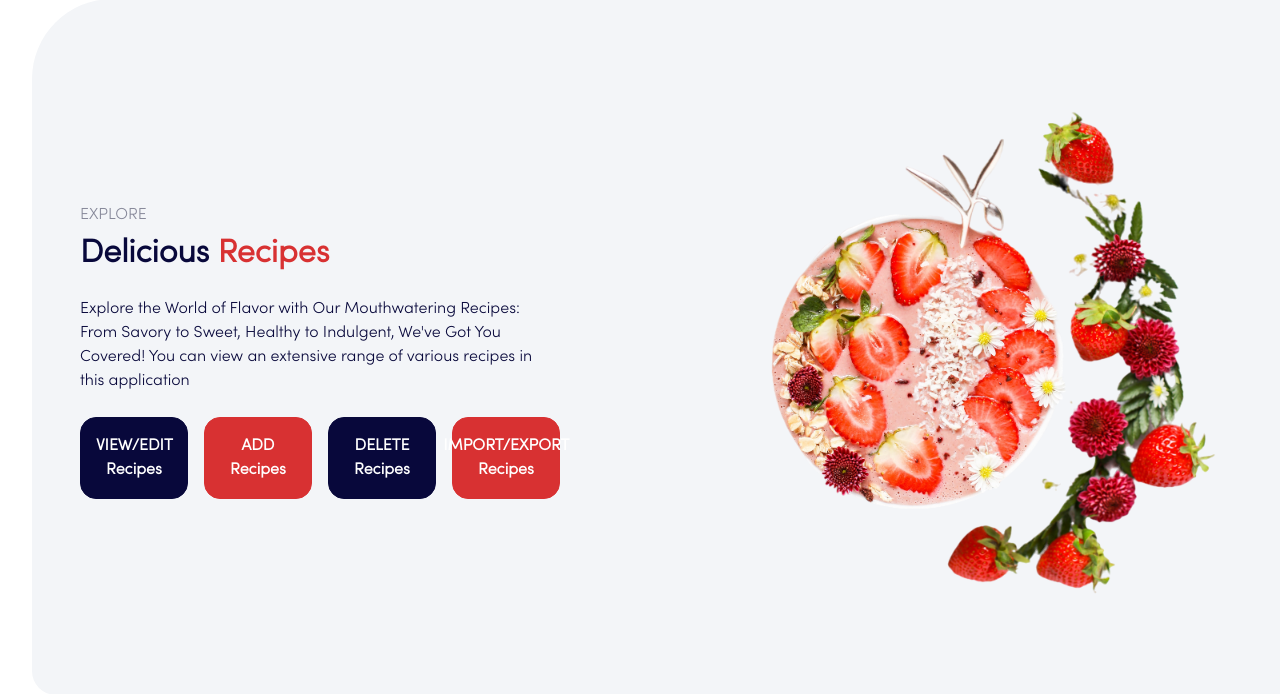
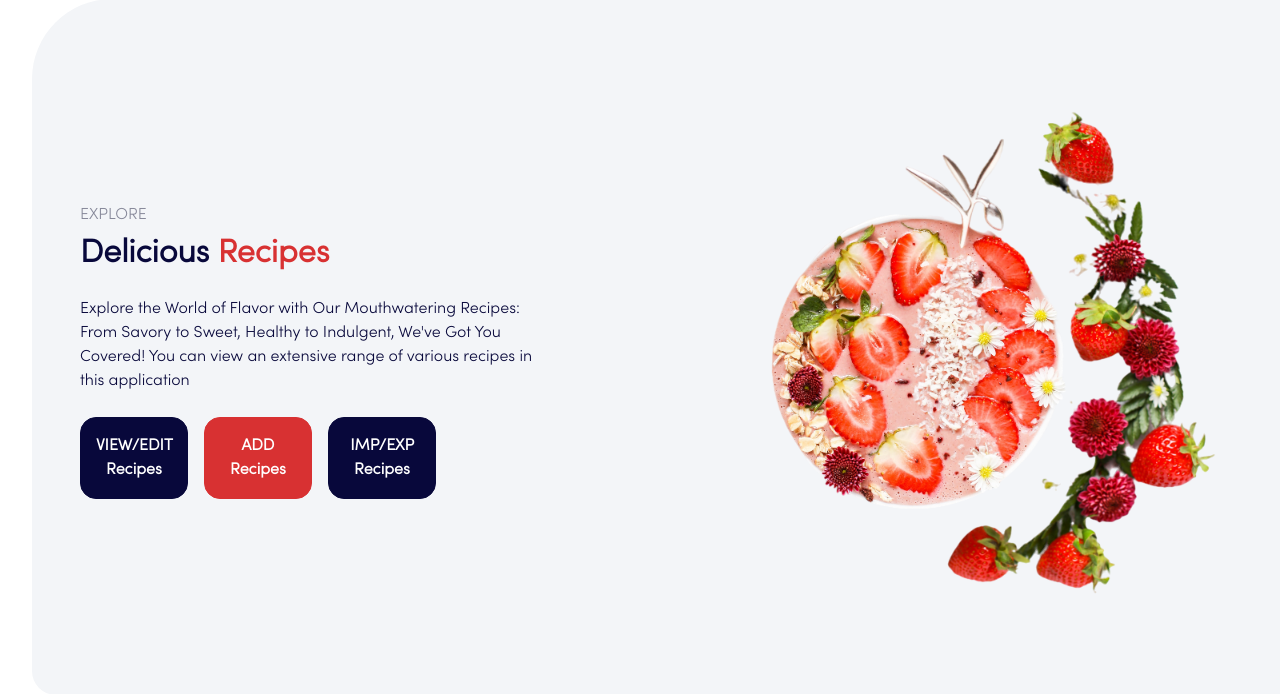
Before and after one commit to zaali33/recipes_project, a Flask app: page / in a window 1280 px wide. Shown: the part 64-758 px from the top of the page. Run offline with Flask 3, Linux system fonts and the light colour scheme; some libraries are stand-ins or nearby versions.

Commit message:
fix css issues

```diff
--- a/templates/import-recipes.html
+++ b/templates/import-recipes.html
@@ -17,7 +17,6 @@
                     <div class="mt-3">
                         <form action="#" method="POST" enctype="multipart/form-data">
                             <input type="file" name="file" id="file" style="height: 40px;"/>
-{#                            <a class="menu-button">Upload</a>#}
                             <br></br>
                             <input class="menu-button" type="submit" value="submit">
                         </form>
--- a/templates/main-menu.html
+++ b/templates/main-menu.html
@@ -17,11 +17,11 @@
                     <div class="col-xl-3 col-md-3 menu-button-div">
                         <a class="menu-button" href="/add-recipe">ADD Recipes</a>
                     </div>
+<!--                    <div class="col-xl-3 col-md-3 menu-button-div">-->
+<!--                        <a class="menu-button">DELETE Recipes</a>-->
+<!--                    </div>-->
                     <div class="col-xl-3 col-md-3 menu-button-div">
-                        <a class="menu-button">DELETE Recipes</a>
-                    </div>
-                    <div class="col-xl-3 col-md-3 menu-button-div">
-                        <a class="menu-button" href="/import">IMPORT/EXPORT Recipes</a>
+                        <a class="menu-button" href="/import">IMP/EXP Recipes</a>
                     </div>
                 </div>
             </div>
```
